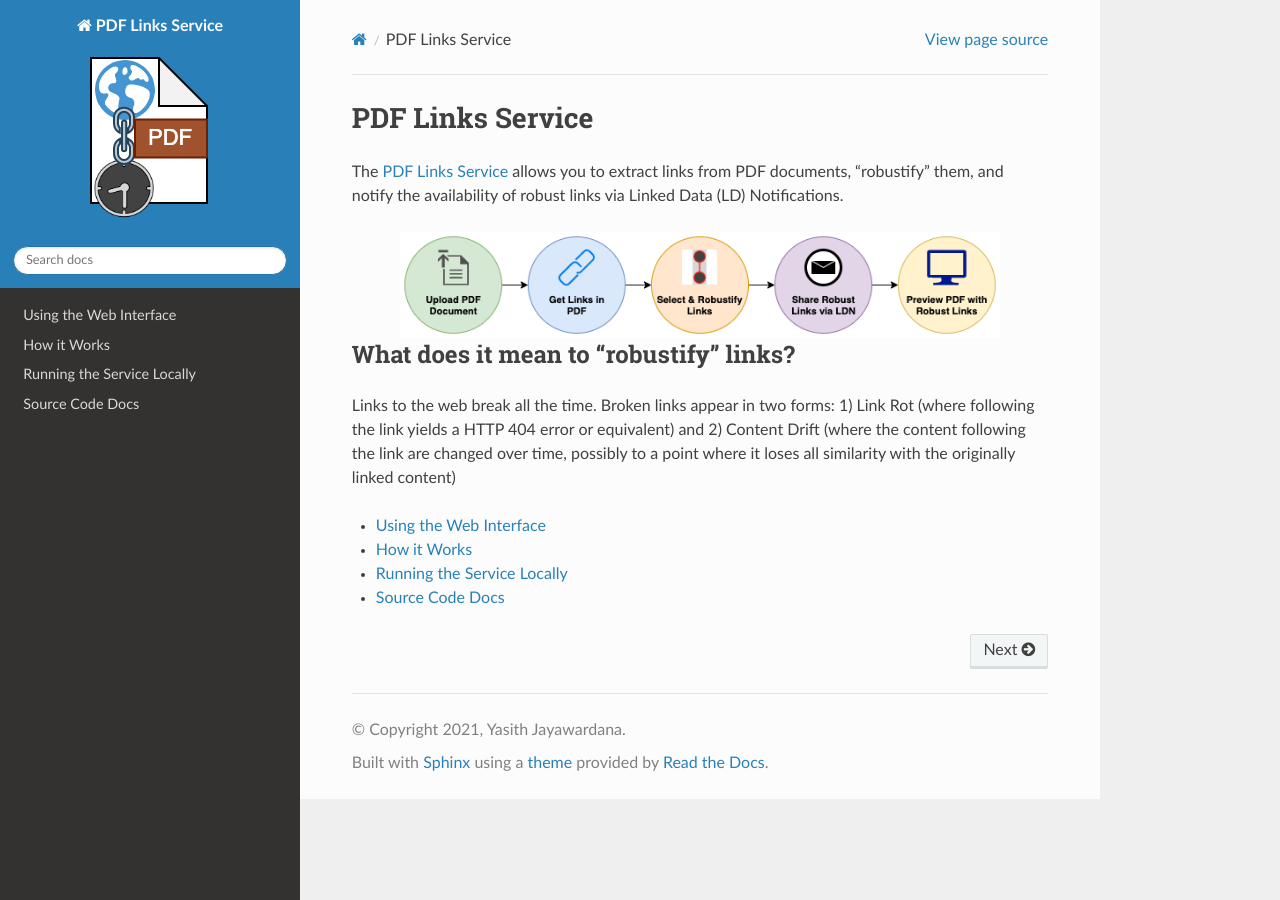
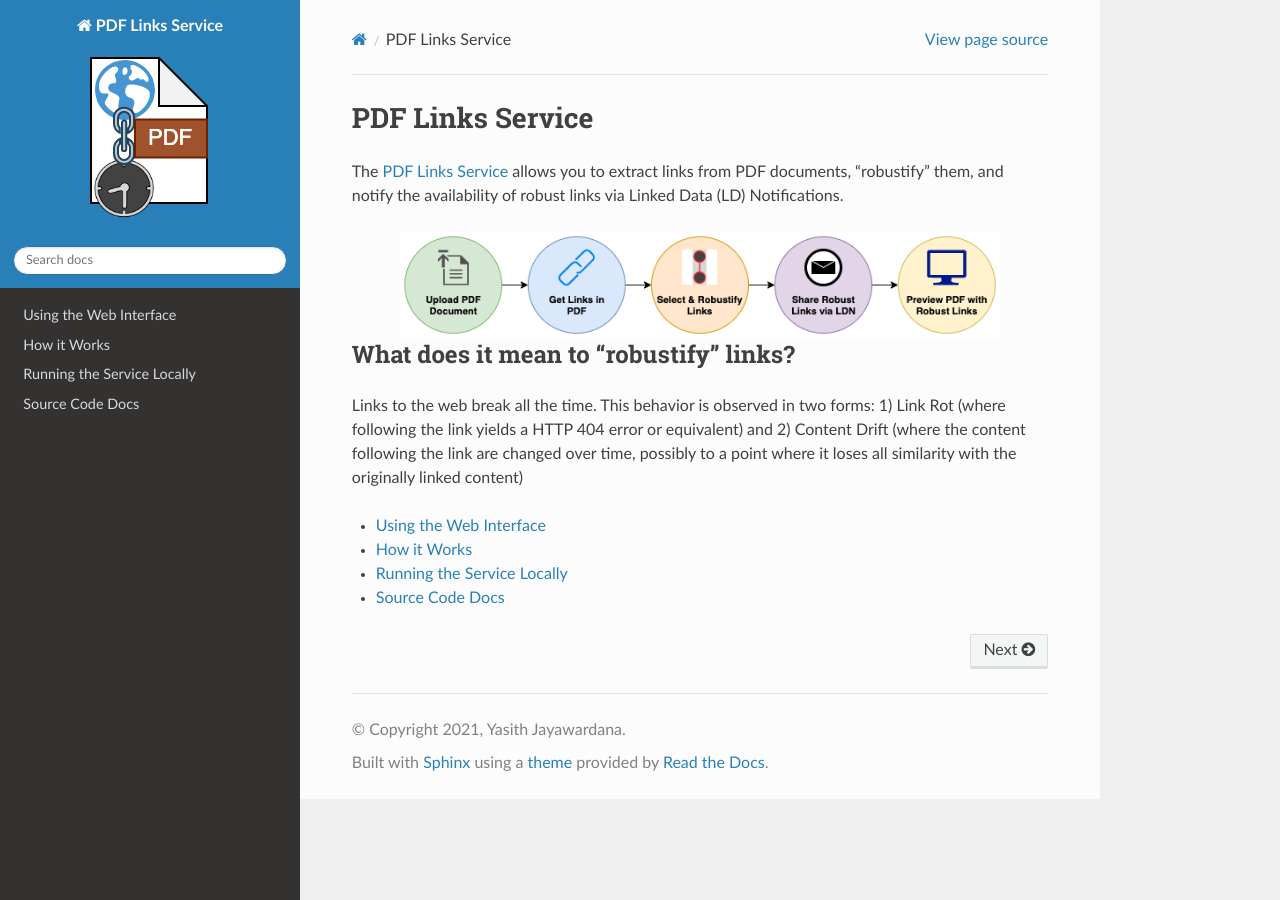
Before and after one commit to yasithdev/pdf-links-service, a Sphinx documentation site: the page built from docs/index.rst, in a window 1280 px wide. Built offline with Sphinx 7.4.7 and the Read the Docs theme 2.0.0, drawn with Linux system fonts in a browser that asks for light colours.

Commit message:
improve docs

```diff
--- a/docs/index.rst
+++ b/docs/index.rst
@@ -13,7 +13,7 @@ What does it mean to "robustify" links?
 ---------------------------------------
 
 Links to the web break all the time.
-Broken links appear in two forms:
+This behavior is observed in two forms:
 1) Link Rot (where following the link yields a HTTP 404 error or equivalent) and
 2) Content Drift (where the content following the link are changed over time, possibly to a point where it loses all
 similarity with the originally linked content)
```
Also changed, not shown: docs/_static/functional-diagram.png, 1 other file.
